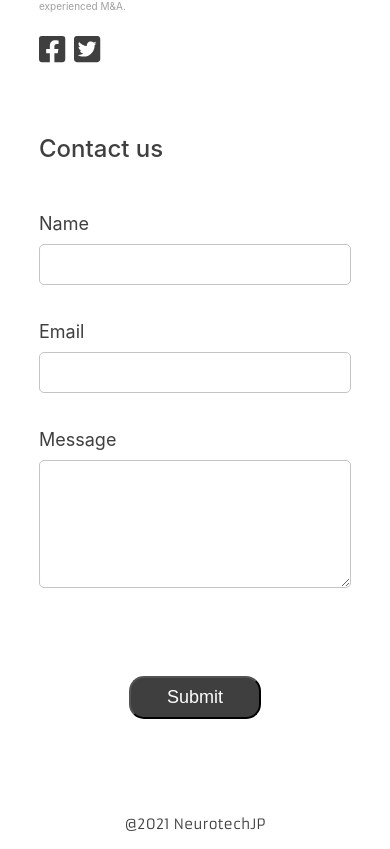
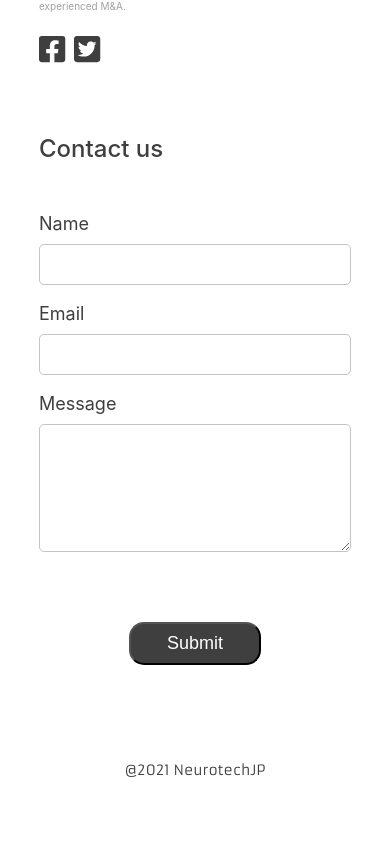
Before and after one commit to wakkihaya/neurotechjp, a Next.js app: page /about in a window 390 px wide. Shown: the part 811-1660 px from the top of the page. After the commit the page ends 1606 px from the top, so only its background shows below. Built offline with nearby package versions, Linux system fonts and the light colour scheme.

Commit message:
fix: design for contact in phone

```diff
--- a/src/components/ContactForm.tsx
+++ b/src/components/ContactForm.tsx
@@ -1,5 +1,3 @@
-import { TextField } from "@material-ui/core";
-
 import { useForm, ValidationError } from "@formspree/react";
 
 type ContactFormProps = {
--- a/src/styles/styles.scss
+++ b/src/styles/styles.scss
@@ -364,6 +364,9 @@
         font-size: $small-font-size;
       }
     }
+    &--detail-text {
+      margin-bottom: 1em;
+    }
 
     &--detail-submit {
       button {
```
